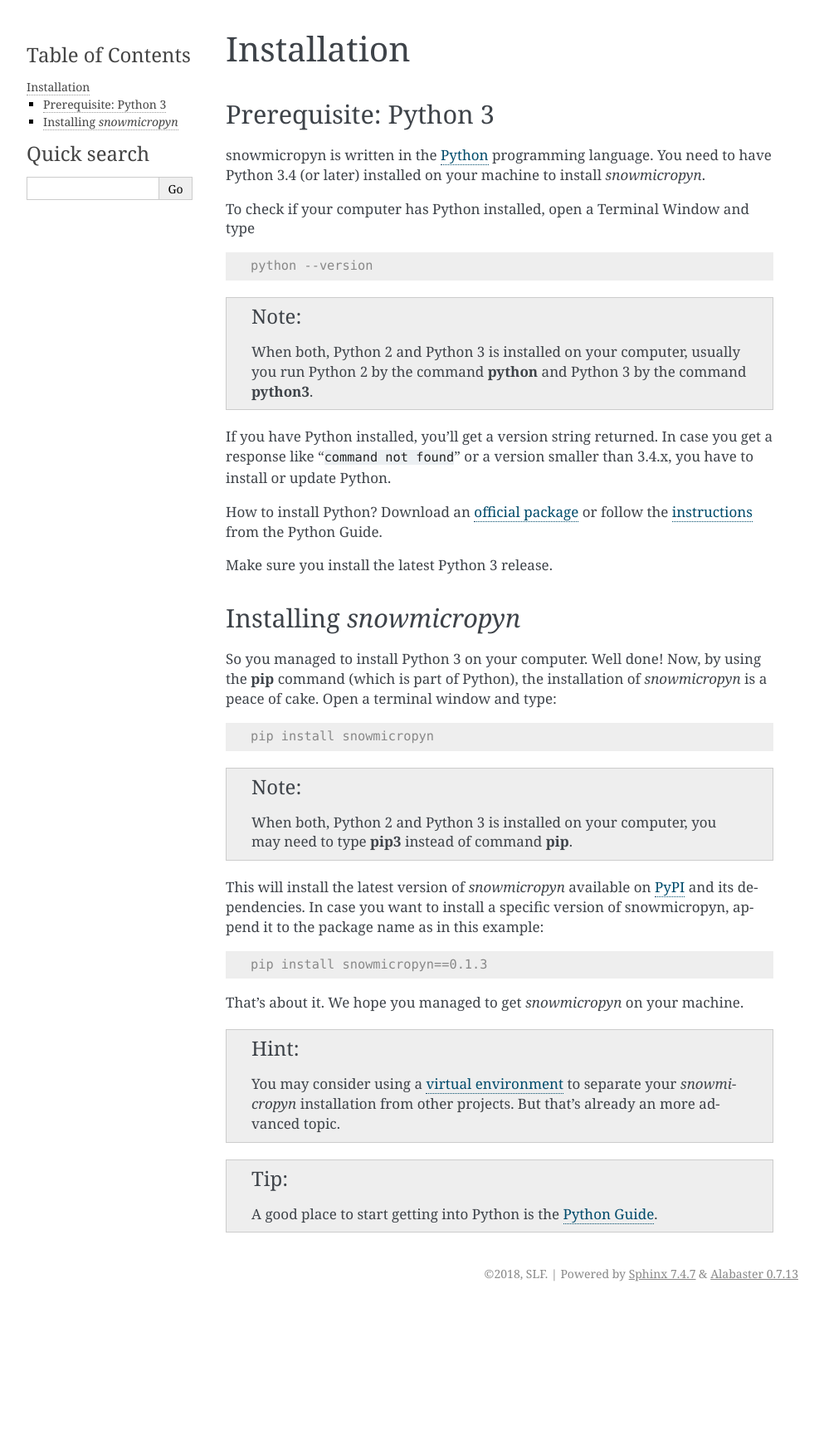
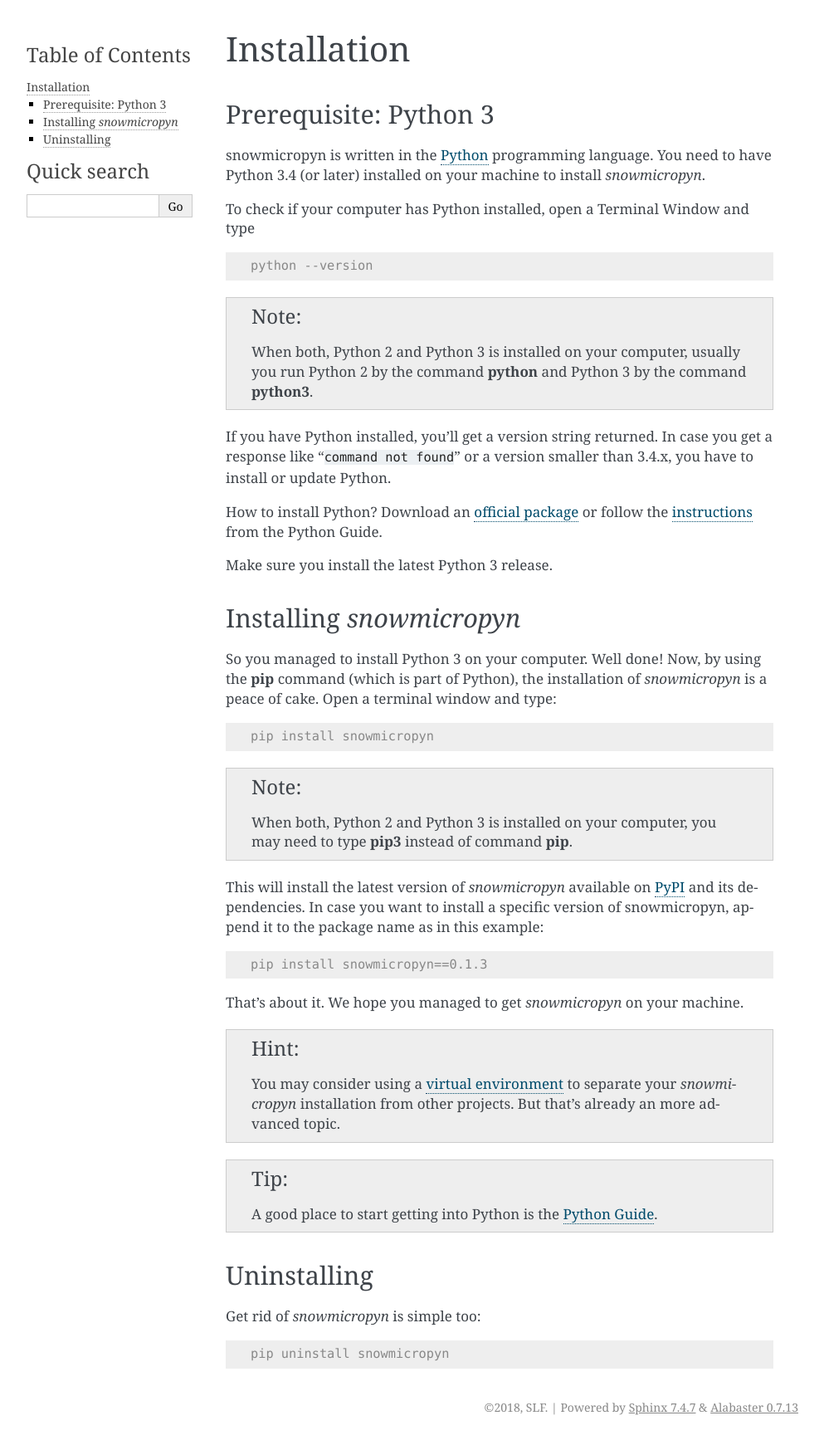
Before and after one commit to slf-dot-ch/snowmicropyn, a Sphinx documentation site: the page built from docs/install.rst, in a window 1280 px wide. Shown: the whole page at 83% size, without its empty margins (148-1141 px from the left). Built offline with Sphinx 7.4.7, drawn with Linux system fonts in a browser that asks for light colours; before the commit the page ends 1574 px from its top, so only the background shows below that.

Commit message:
Document uninstall.

```diff
--- a/docs/install.rst
+++ b/docs/install.rst
@@ -61,6 +61,16 @@
 .. tip:: A good place to start getting into Python is the `Python Guide`_.
 
 
+Uninstalling
+------------
+
+Get rid of *snowmicropyn* is simple too:
+
+.. code-block:: console
+
+   pip uninstall snowmicropyn
+
+
 .. _Python: https://www.python.org/
 .. _PyPI: https://pypi.org/
 .. _virtual environment: https://docs.python.org/3/tutorial/venv.html
```
